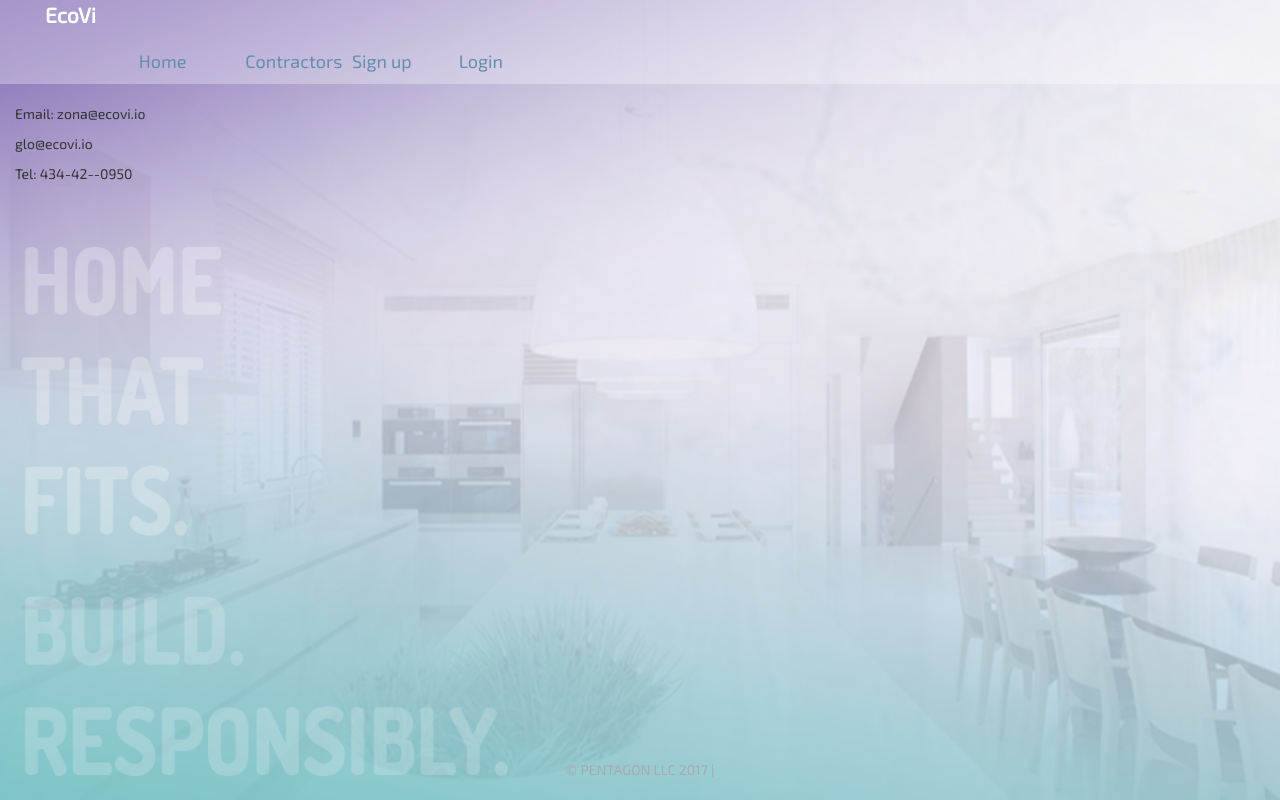
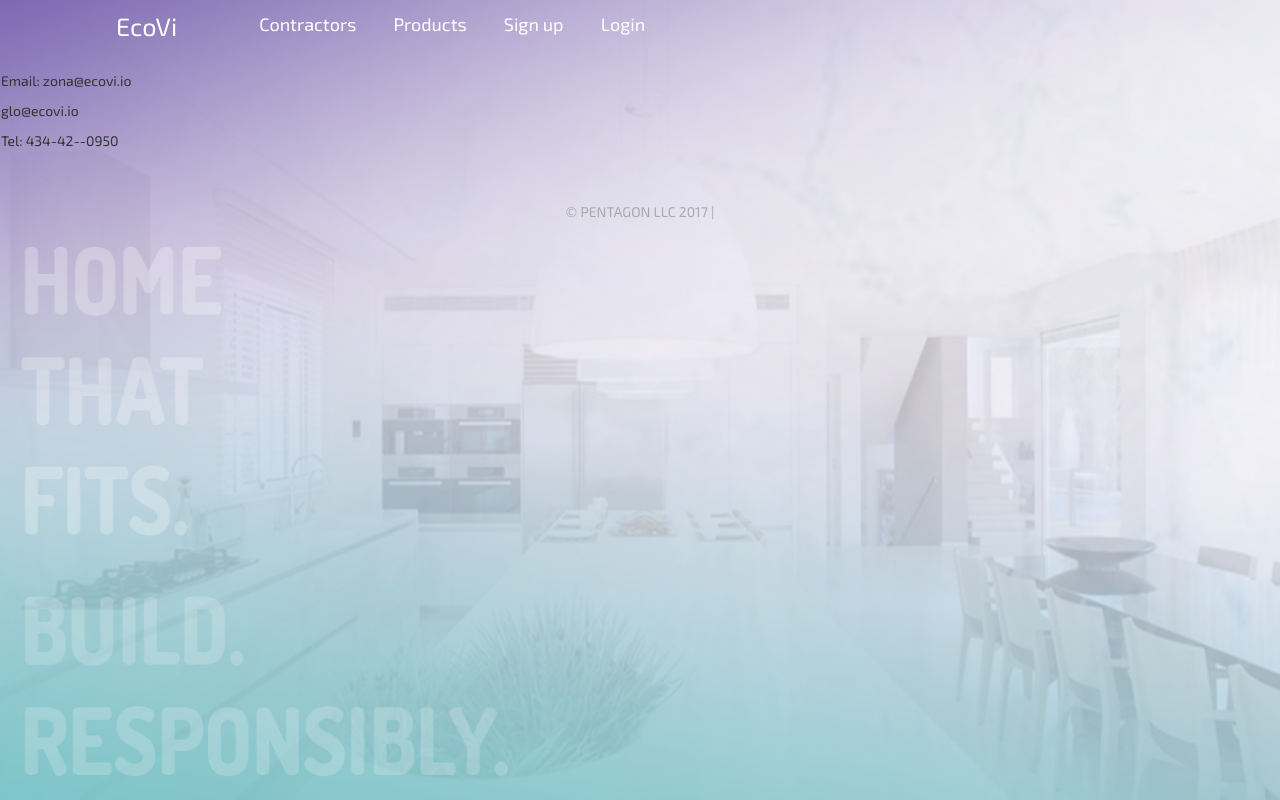
Before and after one commit to zona-li/ecovi, a Django app: page /contact/ in a window 1280 px wide. Run offline with Django 3.2, Linux system fonts and the light colour scheme; some libraries are stand-ins or nearby versions.

Commit message:
nav bar item aligned

```diff
--- a/app/homestarter/main/templates/main/header.html
+++ b/app/homestarter/main/templates/main/header.html
@@ -29,17 +29,13 @@
 			font-family:'Exo 2';
 		}
 
-		.row {
-			background-color: rgba(255,255,255,0.3);
-		}
-
 		.btn-link:hover {
-			color: #fff;
+			color: #638dae;
 			text-decoration: none;
 		}
 
 		.btn-link {
-			color: #638dae;
+			color: #fff;
 		}
 
 	</style>
@@ -48,39 +44,20 @@
 
 <body>
 	<div class="bg">
-		<div class="container-fluid" style="min-height:95%; ">
-			<div class="row">
-				<div class="col-md-1">
-					<b style="color:#FFFFFF; margin-left: 30px; font-size: 150% ">EcoVi</b>
-				</div>
-				<div class="col-md-1 text-center text-uppercase" autofocus style="margin-top: 1cm;">
-					<a href='/'><button type="button" class="btn btn-link btn-lg">Home</button></a>
-				</div>
-				<div class="col-md-1 text-center text-uppercase" style="margin-top: 1cm;">
-					<a href='/search/'><button type="button" class="btn btn-link btn-lg">Contractors</button></a>
-				</div>
-				<div class="col-md-1 text-center text-uppercase" style="margin-top: 1cm;">
-					<a href='/homeowners/signup/'><button type="button" class="btn btn-link btn-lg">Sign up</button></a>
-				</div>
-				<div class="col-md-1 text-center text-uppercase" style="margin-top: 1cm;">
-					<a href='/accounts/login/'><button type="button" class="btn btn-link btn-lg">Login</button></a>
-				</div>
-
-				<!-- {% if user.is_authenticated %}
-					<p>User: {{ user.get_username }}</p>
-					<p><a href="{% url 'logout'%}?next={{request.path}}">Logout</a></p>
-				{% else %}
-					<p><a href="{% url 'login'%}?next={{request.path}}">Login</a></p>
-				{% endif %} -->
+		<nav class="navbar navbar-toggleable-md navbar-light bg-faded">
+			<a class="navbar-brand" href='/' style="color:#FFFFFF; margin-left: 100px; margin-right: 50px; font-size: 180% ">EcoVi</a>
+			<div class="navbar-collapse" id="navbarSupportedContent">
+				<a href='/search/'><button type="button" class="btn btn-link btn-lg">Contractors</button></a>
+				<a href='/'><button type="button" class="btn btn-link btn-lg">Products</button></a>
+				<a href='/homeowners/signup/'><button type="button" class="btn btn-link btn-lg">Sign up</button></a>
+				<a href='/accounts/login/'><button type="button" class="btn btn-link btn-lg">Login</button></a>
 			</div>
 
 			<span class="row">
 				{% block content %}
 				{% endblock %}
 			</span>
-
-
-		</div>
+		</nav>
 
 		<footer>
 			<div class="container">
```
